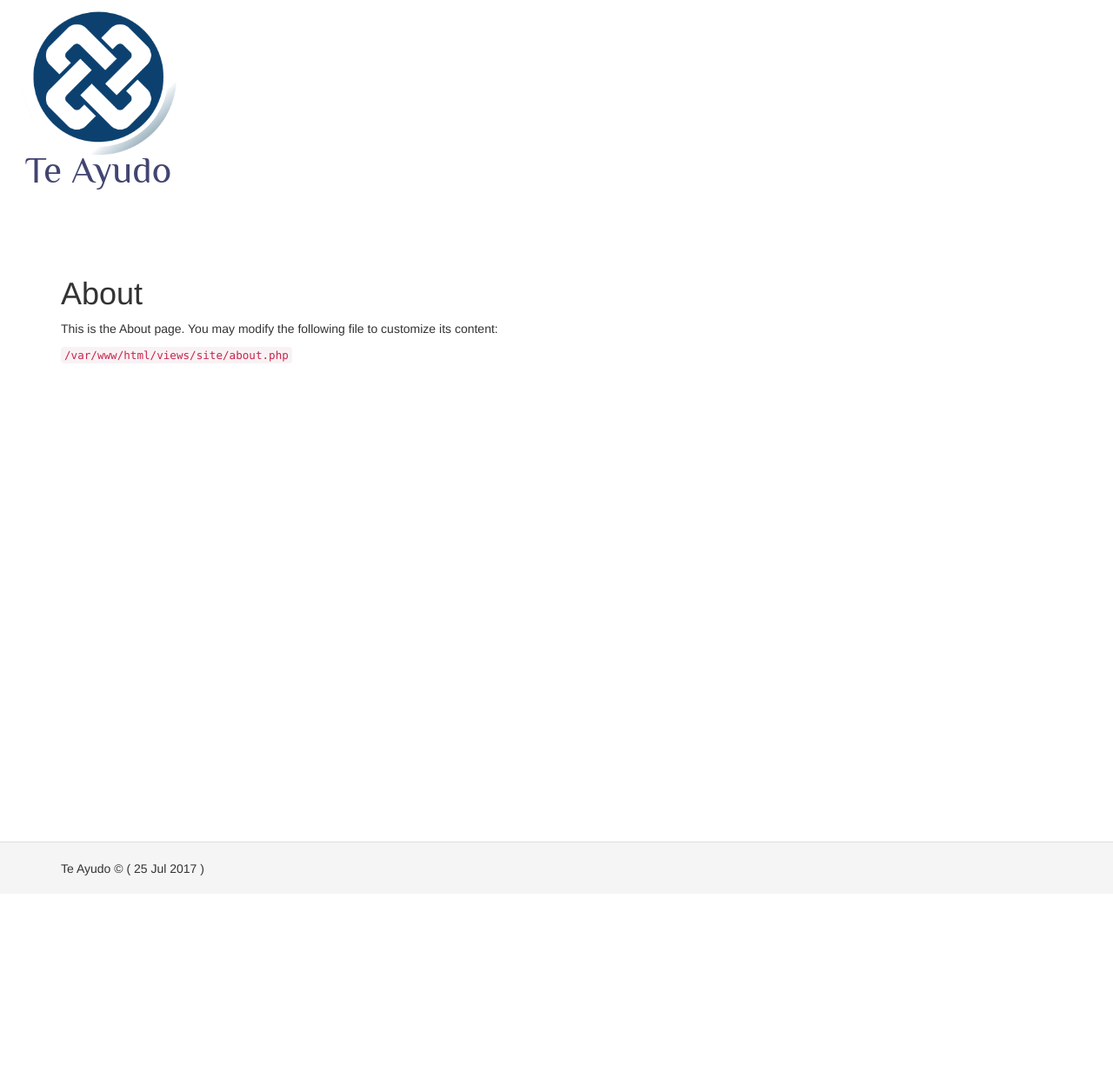
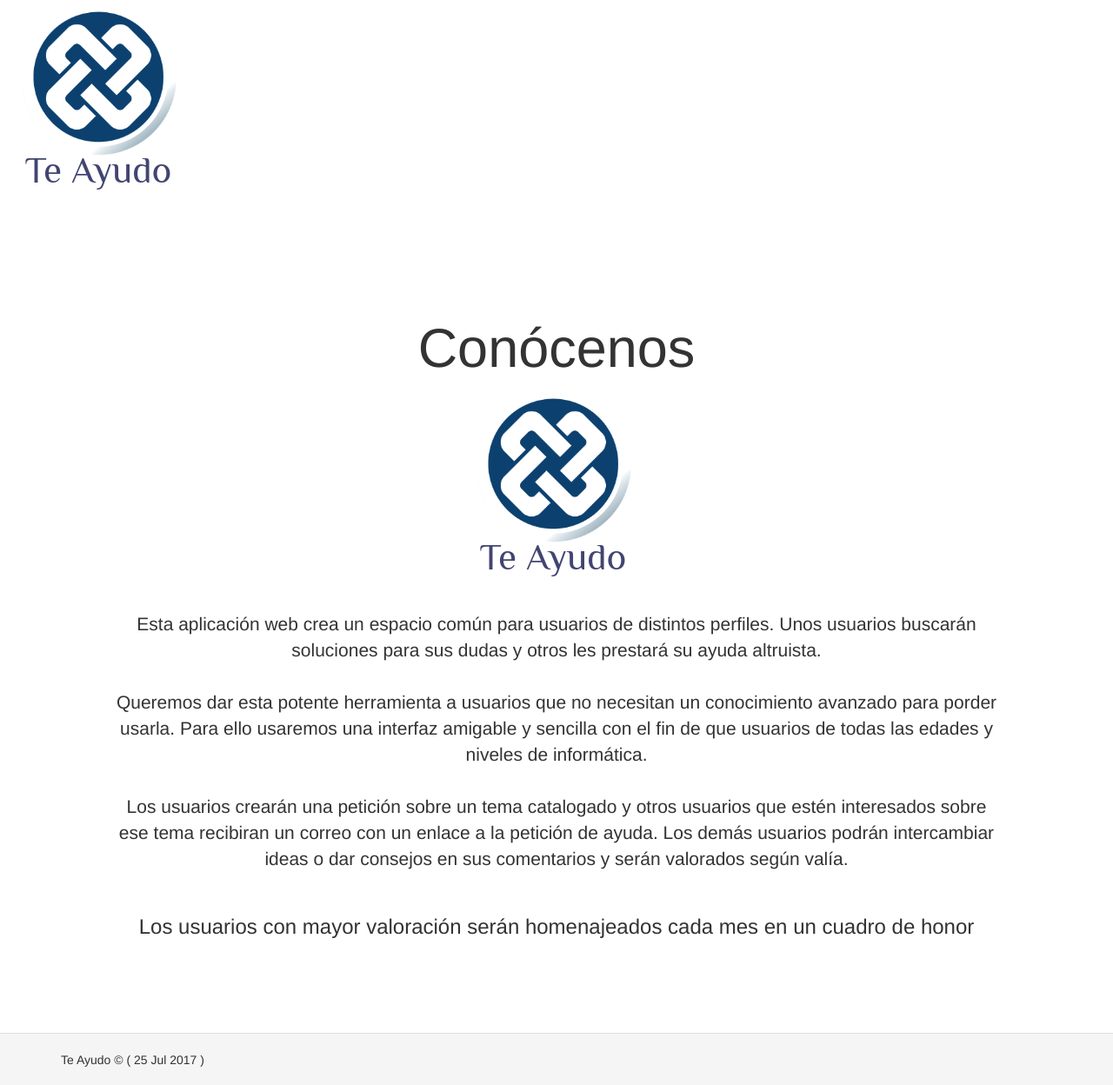
Before and after one commit to aaronFdez/teayudo, a Yii app: template views/site/about.php in a window 1280 px wide. Shown: the whole page at 87% size. Before the commit the page ends 1007 px from the top, so only its background shows below. Run offline with PHP 8.4 and a stand-in for Yii, Linux system fonts and the light colour scheme; the template is opened without the code that fills it, so the values that code supplies are empty; some libraries are stand-ins or nearby versions.

Commit message:
creo conocenos

```diff
--- a/views/layouts/main.php
+++ b/views/layouts/main.php
@@ -33,7 +33,7 @@ AppAsset::register($this);
 <div class="wrap">
     <?php
     NavBar::begin([
-        'brandLabel' => 'Principal',
+        'brandLabel' => 'Inicio',
         'brandUrl' => Yii::$app->homeUrl,
         'options' => [
             'class' => 'navbar-inverse navbar-fixed-top',
@@ -43,7 +43,7 @@ AppAsset::register($this);
         'options' => ['class' => 'navbar-nav navbar-right'],
         'items' => [
             ['label' => 'Home', 'url' => ['/site/index']],
-            ['label' => 'About', 'url' => ['/site/about']],
+            ['label' => 'Conócenos', 'url' => ['/site/about']],
             Yii::$app->user->isGuest ? (
                 ['label' => 'Mi perfil', 'url' => ['/site/login']]
                 ) : (
--- a/views/site/about.php
+++ b/views/site/about.php
@@ -4,15 +4,21 @@
 
 use yii\helpers\Html;
 
-$this->title = 'About';
+$this->title = 'Conócenos';
 $this->params['breadcrumbs'][] = $this->title;
 ?>
-<div class="site-about">
+<div class="jumbotron">
     <h1><?= Html::encode($this->title) ?></h1>
-
-    <p>
-        This is the About page. You may modify the following file to customize its content:
+    <?= Html::img('@web/fotos/logotipo.png', ['alt'=>'Logo']);?>
+    <p><br/>
+        Esta aplicación web crea un espacio común para usuarios de distintos perfiles. Unos usuarios
+        buscarán soluciones para sus dudas y otros les prestará su ayuda altruista. <br/><br/>
+        Queremos dar esta potente herramienta a usuarios que no necesitan un conocimiento avanzado
+        para porder usarla. Para ello usaremos una interfaz amigable y sencilla con el fin de que usuarios
+        de todas las edades y niveles de informática. <br/><br/>
+        Los usuarios crearán una petición sobre un tema catalogado y otros usuarios que estén interesados
+        sobre ese tema recibiran un correo con un enlace a la petición de ayuda. Los demás usuarios
+        podrán intercambiar ideas o dar consejos en sus comentarios y serán valorados según valía.<br/><br/>
     </p>
-
-    <code><?= __FILE__ ?></code>
+    <h3>Los usuarios con mayor valoración serán homenajeados cada mes en un cuadro de honor</h3>
 </div>
```
Also changed, not shown: views/site/index.php (+3 -4 lines), web/fotos/logotipo.png (added).
